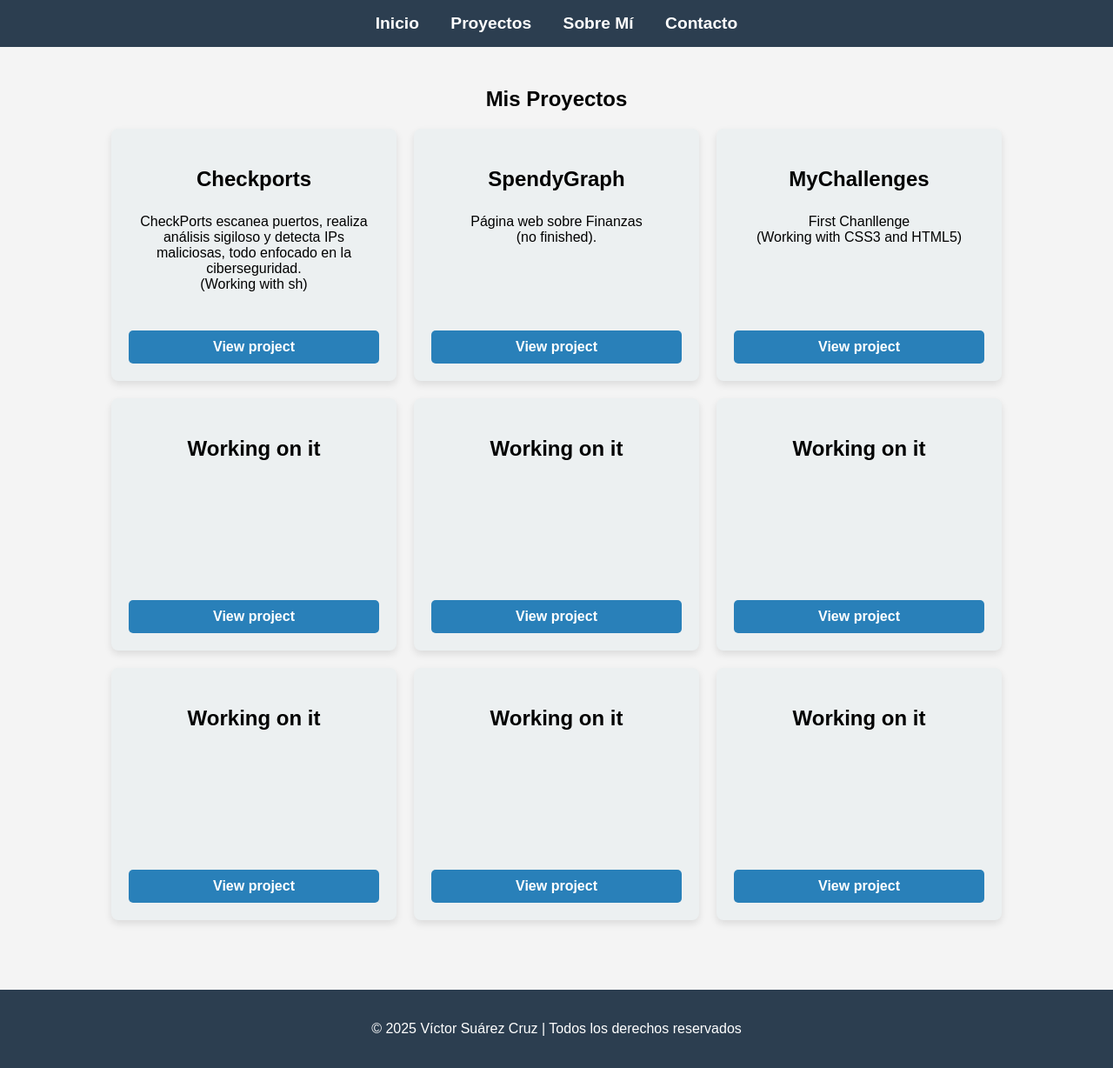
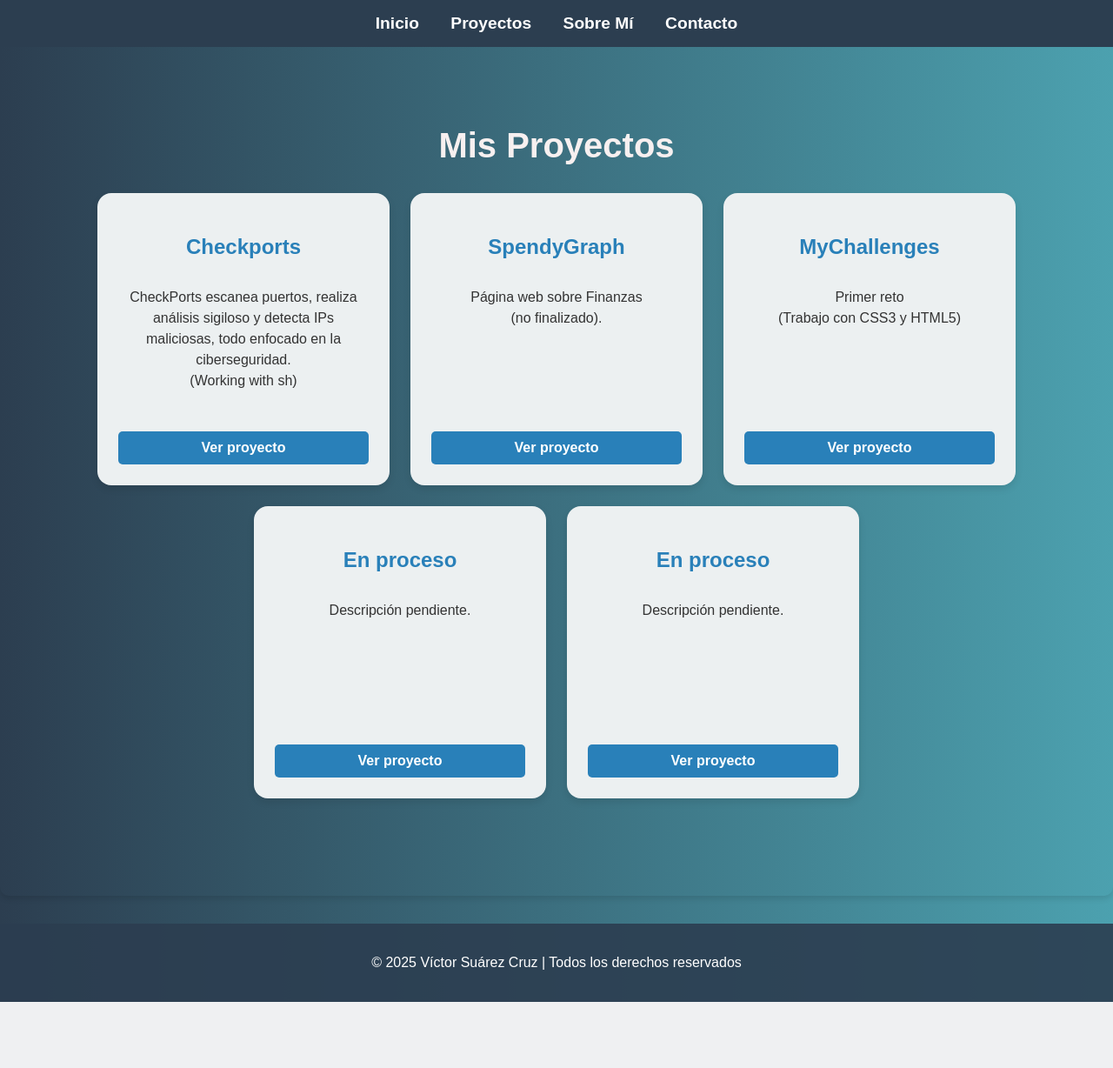
Before and after one commit to VictorSuarez24/VictorSuarez24.github.io, a PHP site: page /projects/projects.html in a window 1280 px wide. Shown: the whole page at 87% size. After the commit the page ends 1152 px from the top, so only its background shows below. Run offline with PHP 8.4, Linux system fonts and the light colour scheme.

Commit message:
New Design

```diff
--- a/assets/css/projects.css
+++ b/assets/css/projects.css
@@ -1,4 +1,4 @@
-/* Asegurarse de que body ocupe toda la altura de la ventana */
+/* Estilo global */
 html, body {
     height: 100%;
     font-family: 'Arial', sans-serif;
@@ -6,16 +6,21 @@ html, body {
     flex-direction: column;
     margin: 0;
     padding: 0;
+    background-size: cover;
+    background-position: center;
+    background-attachment: fixed;
+    color: #fff;
+    background: linear-gradient(to right, #2c3e50, #4ca1af);
 }
 
-/* Navegación */
-/* Estilos generales para dispositivos grandes */
+/* Barra de navegación */
 nav {
     position: fixed;
     width: 100%;
     background-color: #2c3e50;
     padding: 1rem 0;
     text-align: center;
+    z-index: 1000; /* Para asegurarse de que se superponga a otros elementos */
 }
 
 nav a {
@@ -26,35 +31,35 @@ nav a {
     font-weight: bold;
 }
 
-/* Media Query para dispositivos móviles */
-@media (max-width: 768px) {
-    nav {
-        padding: 0.5rem 0; /* Reducir el padding para móviles */
-    }
-
-    nav a {
-        margin: 0 0.5rem; /* Reducir el margen entre los enlaces */
-        font-size: 1rem; /* Reducir el tamaño de la fuente */
-    }
+nav a:hover {
+    color: #3498db;
 }
 
 /* Sección de Proyectos */
 .projects {
-    flex-grow: 1; /* Hace que ocupe todo el espacio disponible */
-    padding: 5rem 0;
-    background-color: #f4f4f4;
+    flex-grow: 1;
+    padding: 7rem 0;
     display: flex;
     justify-content: center;
     align-items: center;
     text-align: center;
+    border-radius: 10px;
+    box-shadow: 0 4px 6px rgba(0, 0, 0, 0.1);
 }
 
-/* Contenedor del grid de proyectos */
+.projects h1 {
+    font-size: 2.5rem;
+    color: #f7f0f0;
+    margin-bottom: 2rem;
+    font-weight: bold;
+}
+
+/* Contenedor de los proyectos */
 .projects-grid {
     display: flex;
     justify-content: center;
-    gap: 1.25rem;
-    max-width: 1100px;
+    gap: 1.5rem;
+    max-width: 1200px;
     margin: 0 auto;
     flex-wrap: wrap;
 }
@@ -62,31 +67,34 @@ nav a {
 /* Tarjetas de proyectos */
 .project-card {
     background-color: #ecf0f1;
-    width: 18rem; /* Usar rem para mejor escalabilidad */
-    height: 15.625rem; /* Usar rem para mejor escalabilidad */
-    padding: 1.25rem;
-    border-radius: 0.5rem;
+    width: 18rem;
+    height: 18rem;
+    padding: 1.5rem;
+    border-radius: 1rem;
     box-shadow: 0 0.25rem 0.5rem rgba(0, 0, 0, 0.1);
     display: flex;
     flex-direction: column;
     justify-content: space-between;
     transition: transform 0.3s ease, box-shadow 0.3s ease;
+    color: #333;
 }
 
 .project-card:hover {
-    transform: translateY(-0.5rem); /* Efecto de elevación */
+    transform: translateY(-0.5rem);
     box-shadow: 0 0.5rem 1rem rgba(0, 0, 0, 0.2);
 }
 
 .project-card h3 {
     font-size: 1.5rem;
-    margin-bottom: 0.625rem;
+    margin-bottom: 1rem;
+    color: #2980b9;
 }
 
 .project-card p {
     flex-grow: 1;
-    min-height: 3.75rem;
+    min-height: 4rem;
     font-size: 1rem;
+    line-height: 1.5;
 }
 
 /* Botón de acción */
@@ -100,6 +108,7 @@ nav a {
     font-weight: bold;
     text-align: center;
     transition: background-color 0.3s ease, opacity 0.3s ease;
+    margin-top: 0.5rem;
 }
 
 .cta-btn:hover {
@@ -107,10 +116,11 @@ nav a {
     opacity: 0.85;
 }
 
-/* Footer */
+/* Pie de página */
 footer {
-    background-color: #2c3e50;
+    background-color: rgba(44, 62, 80, 0.9);
     color: white;
     text-align: center;
     padding: 1.25rem 0;
+    margin-top: 2rem;
 }
--- a/projects/projects.html
+++ b/projects/projects.html
@@ -25,47 +25,27 @@
                 <div class="project-card">
                     <h3>Checkports</h3>
                     <p>CheckPorts escanea puertos, realiza análisis sigiloso y detecta IPs maliciosas, todo enfocado en la ciberseguridad. <br>(Working with sh)</p>
-                    <a href="checkports/checkports.txt" class="cta-btn">View project</a>
+                    <a href="checkports/checkports.txt" class="cta-btn">Ver proyecto</a>
                 </div>
                 <div class="project-card">
                     <h3>SpendyGraph</h3>
-                    <p>Página web sobre Finanzas <br>(no finished).</p>
-                    <a href="SpendyGraph/view/login.html" class="cta-btn">View project</a>
+                    <p>Página web sobre Finanzas <br>(no finalizado).</p>
+                    <a href="SpendyGraph/view/login.html" class="cta-btn">Ver proyecto</a>
                 </div>
                 <div class="project-card">
                     <h3>MyChallenges</h3>
-                    <p>First Chanllenge <br>(Working with CSS3 and HTML5)</p>
-                    <a href="minimal card/index.html" class="cta-btn">View project</a>
+                    <p>Primer reto <br>(Trabajo con CSS3 y HTML5)</p>
+                    <a href="minimal card/index.html" class="cta-btn">Ver proyecto</a>
                 </div>
                 <div class="project-card">
-                    <h3>Working on it</h3>
-                    <p></p>
-                    <a href="#" class="cta-btn">View project</a>
+                    <h3>En proceso</h3>
+                    <p>Descripción pendiente.</p>
+                    <a href="#" class="cta-btn">Ver proyecto</a>
                 </div>
                 <div class="project-card">
-                    <h3>Working on it</h3>
-                    <p></p>
-                    <a href="#" class="cta-btn">View project</a>
-                </div>
-                <div class="project-card">
-                    <h3>Working on it</h3>
-                    <p></p>
-                    <a href="#" class="cta-btn">View project</a>
-                </div>
-                <div class="project-card">
-                    <h3>Working on it</h3>
-                    <p></p>
-                    <a href="#" class="cta-btn">View project</a>
-                </div>
-                <div class="project-card">
-                    <h3>Working on it</h3>
-                    <p></p>
-                    <a href="#" class="cta-btn">View project</a>
-                </div>
-                <div class="project-card">
-                    <h3>Working on it</h3>
-                    <p></p>
-                    <a href="#" class="cta-btn">View project</a>
+                    <h3>En proceso</h3>
+                    <p>Descripción pendiente.</p>
+                    <a href="#" class="cta-btn">Ver proyecto</a>
                 </div>
             </div>
         </div>
```
Also changed, not shown: assets/css/about.css (+4 -4 lines), assets/css/contact.css (+6 -5 lines), assets/css/index.css (+173 -55 lines), assets/js/index.js (added, +9 -0 lines), index.html (+63 -9 lines), assets/img/AWS.png (added), assets/img/JavaScript.png (added), assets/img/LinuxLogo.png (added), assets/img/PHP.png (added), 1 other file.
